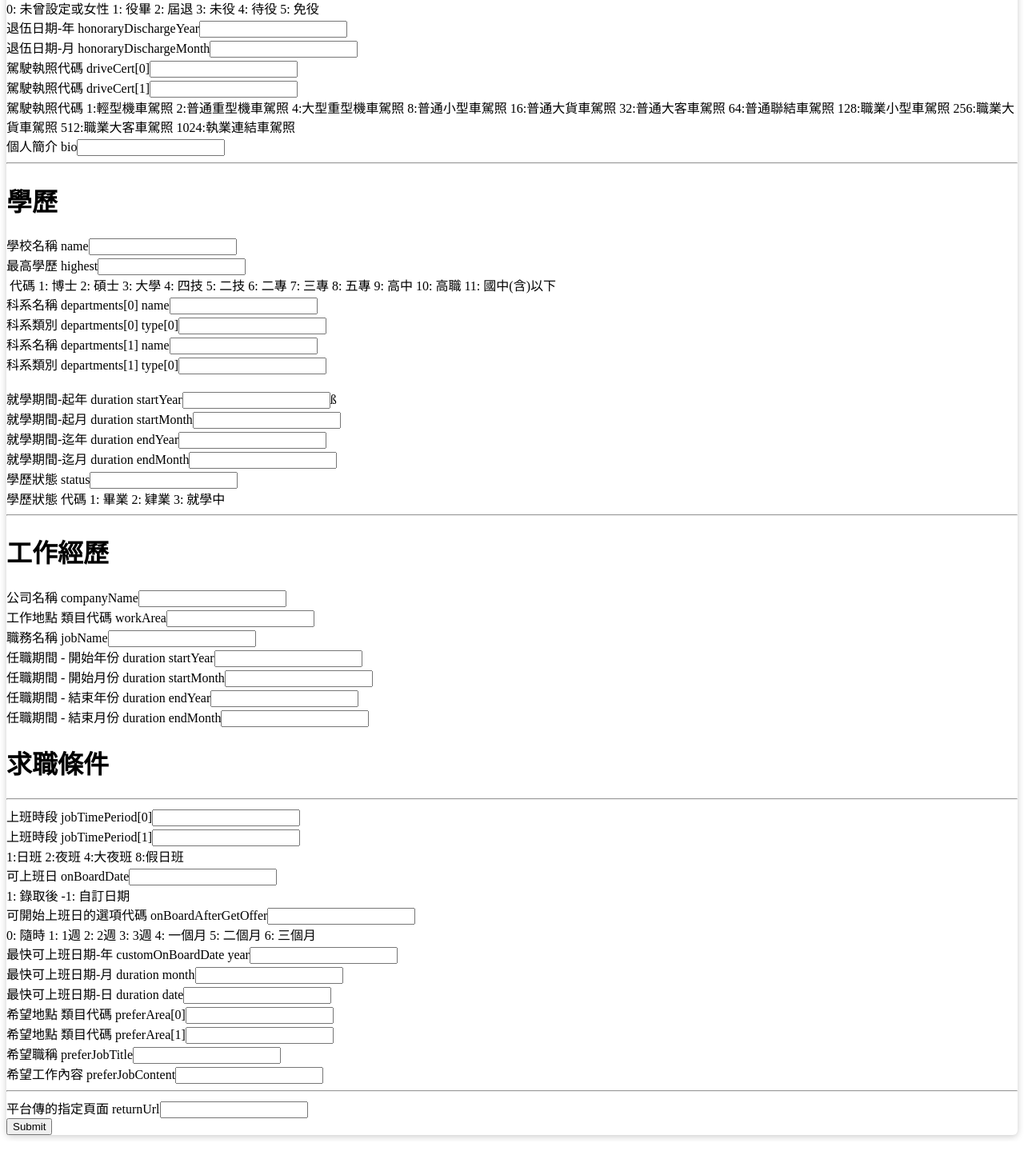
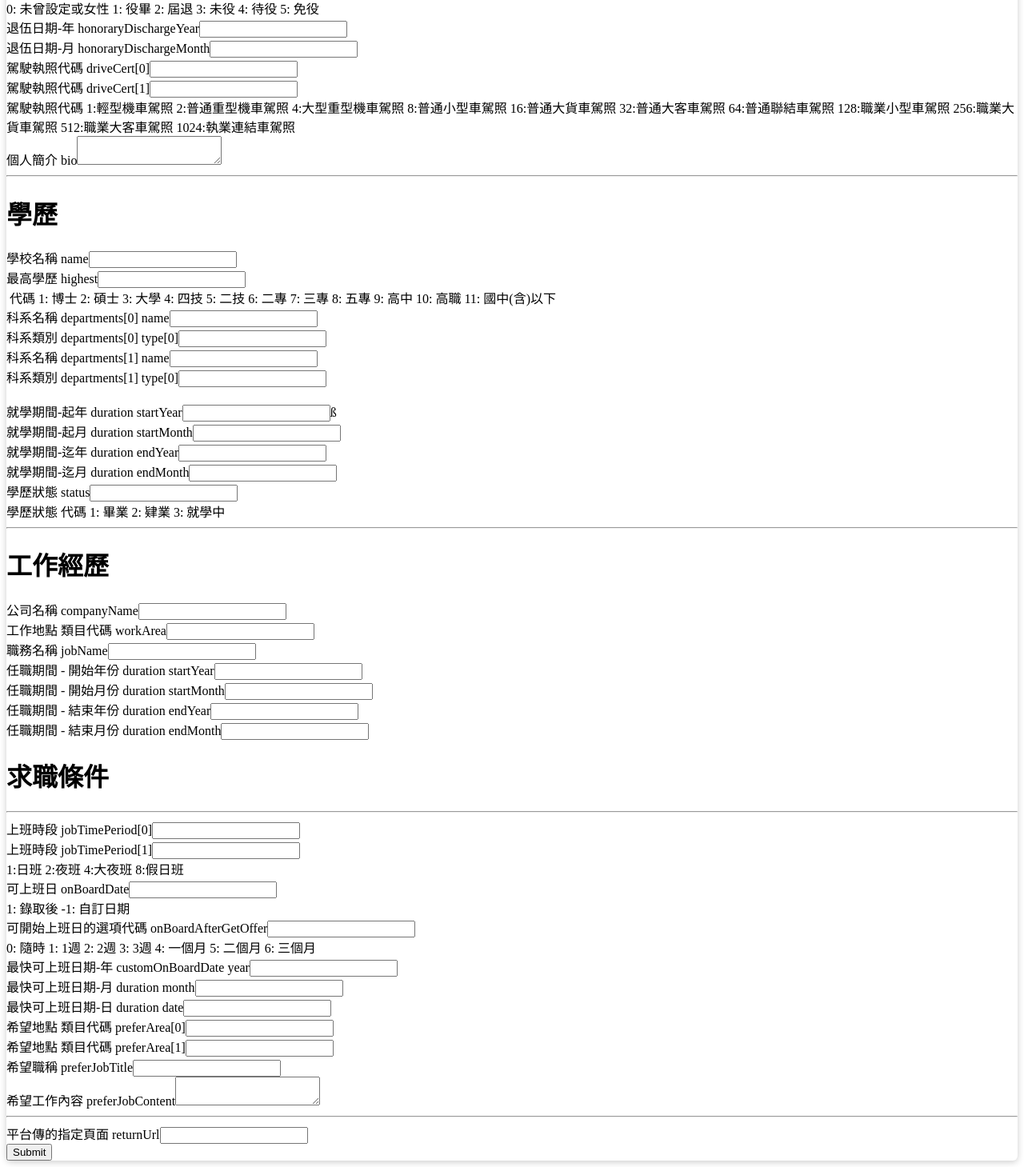
Before and after one commit to Bella-Jheng/104-test-app, a Next.js app: page / in a window 1280 px wide. Shown: the part 3128-4587 px from the top of the page at 80% size. Before the commit the page ends 4555 px from the top, so only its background shows below. Built offline with nearby package versions, Linux system fonts and the light colour scheme.

Commit message:
9/21 把個人簡介、希望工作內容改成textarea

```diff
--- a/components/meetups/NewMeetupForm.js
+++ b/components/meetups/NewMeetupForm.js
@@ -954,7 +954,7 @@ function NewMeetupForm() {
         128:職業小型車駕照 256:職業大貨車駕照 512:職業大客車駕照
         1024:執業連結車駕照
         <br />
-        個人簡介 bio<input name="info[bio]" defaultValue=""></input>
+        個人簡介 bio<textarea name="info[bio]" defaultValue=""/>
         <br />
         <hr />
         <h1>學歷</h1>
@@ -1060,7 +1060,7 @@ function NewMeetupForm() {
         <input name="jobCondition[preferJobTitle]" defaultValue=""></input>
         <br />
         希望工作內容 preferJobContent
-        <input name="jobCondition[preferJobContent]" defaultValue=""></input>
+        <textarea name="jobCondition[preferJobContent]" defaultValue=""/>
         <br />
         <hr />
         平台傳的指定頁面 returnUrl
```
